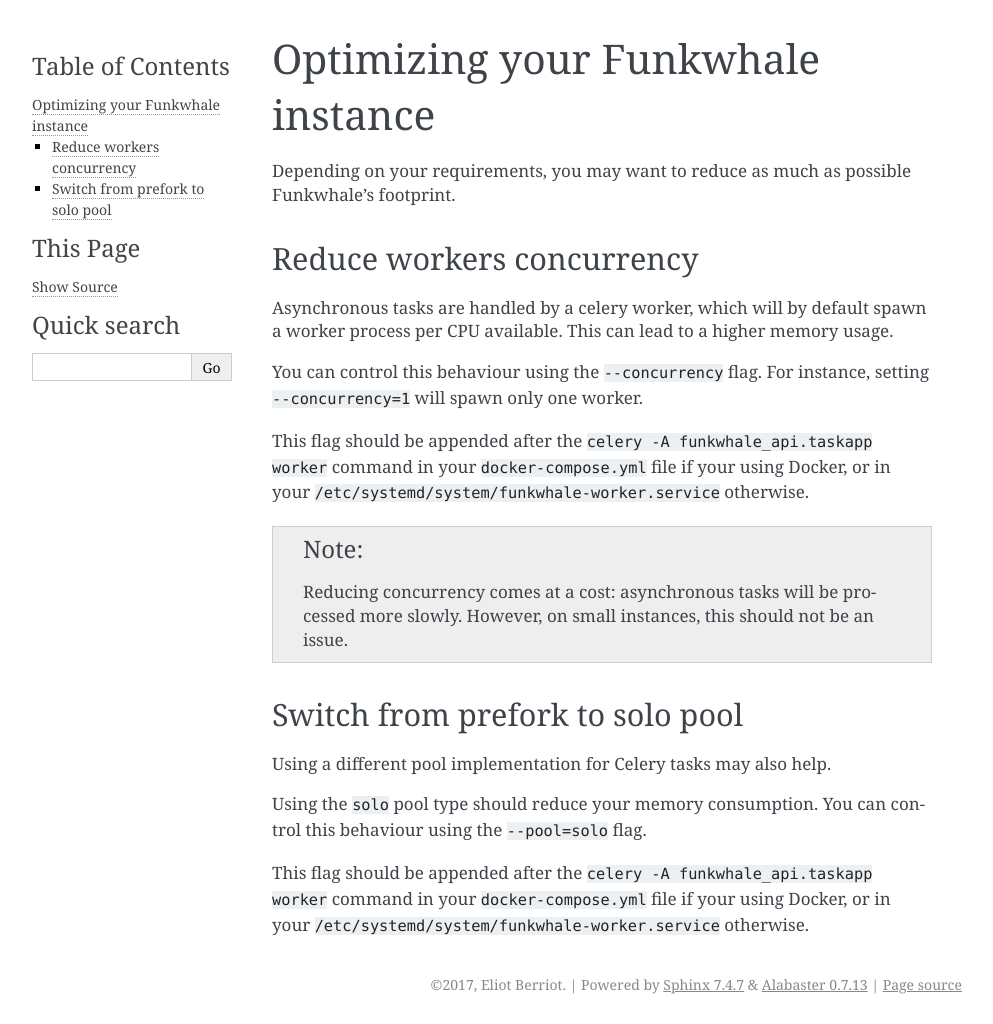
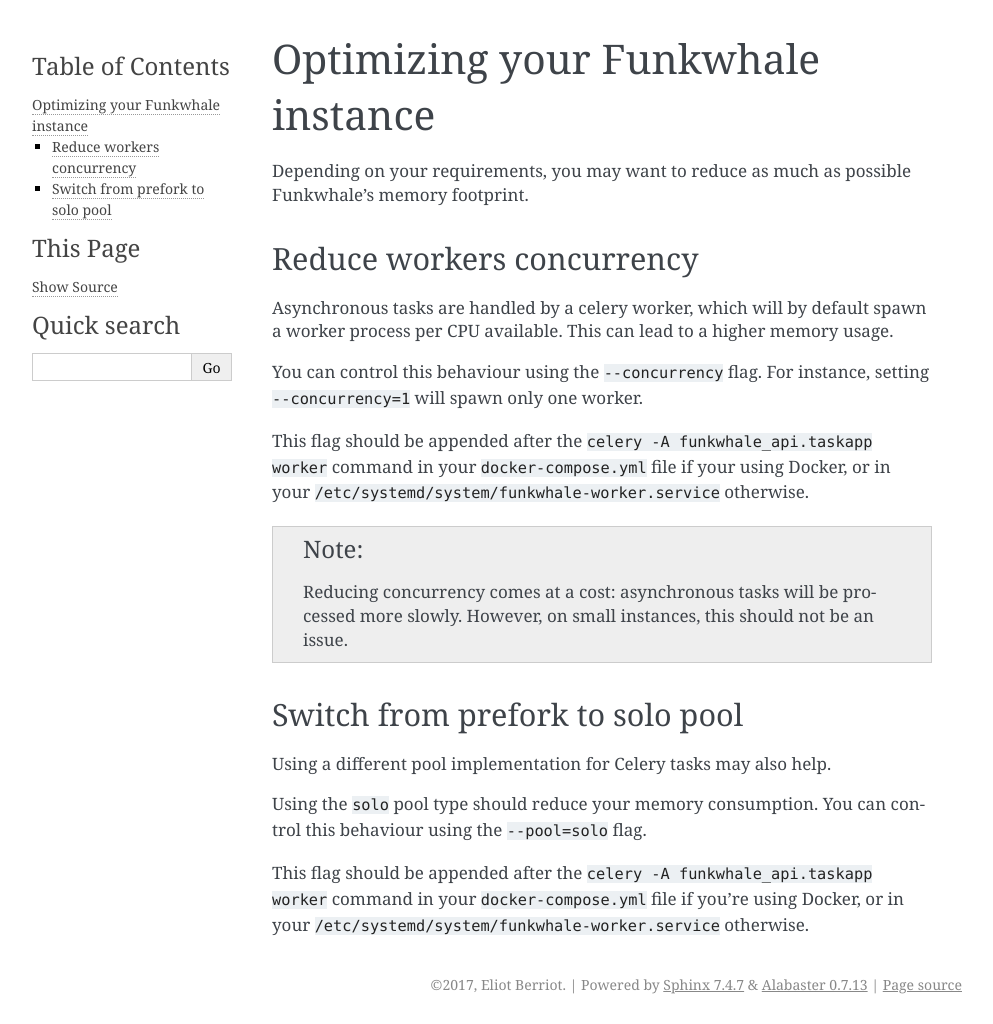
Before and after one commit to RYGhub/funkwhale, a Sphinx documentation site: the page built from docs/installation/optimization.rst, in a window 1280 px wide. Shown: the whole page, without its empty margins (148-1141 px from the left). Built offline with Sphinx 7.4.7, drawn with Linux system fonts in a browser that asks for light colours; pages that are not in the unit, such as notebooks, are missing from menus.

Commit message:
fixed your->you're, reformatted paragraphs

```diff
--- a/docs/installation/optimization.rst
+++ b/docs/installation/optimization.rst
@@ -2,7 +2,7 @@
 ==================================
 
 Depending on your requirements, you may want to reduce as much as possible
-Funkwhale's footprint.
+Funkwhale's memory footprint.
 
 Reduce workers concurrency
 --------------------------
@@ -14,9 +14,9 @@
 You can control this behaviour using the ``--concurrency`` flag.
 For instance, setting ``--concurrency=1`` will spawn only one worker.
 
-This flag should be appended after the ``celery -A funkwhale_api.taskapp worker``
-command in your :file:`docker-compose.yml` file if your using Docker, or in your
-:file:`/etc/systemd/system/funkwhale-worker.service` otherwise.
+This flag should be appended after the ``celery -A funkwhale_api.taskapp
+worker`` command in your :file:`docker-compose.yml` file if your using Docker,
+or in your :file:`/etc/systemd/system/funkwhale-worker.service` otherwise.
 
 .. note::
 
@@ -33,5 +33,5 @@
 You can control this behaviour using the ``--pool=solo`` flag.
 
 This flag should be appended after the ``celery -A funkwhale_api.taskapp worker``
-command in your :file:`docker-compose.yml` file if your using Docker, or in your
-:file:`/etc/systemd/system/funkwhale-worker.service` otherwise.
+command in your :file:`docker-compose.yml` file if you're using Docker, or in
+your :file:`/etc/systemd/system/funkwhale-worker.service` otherwise.
```
